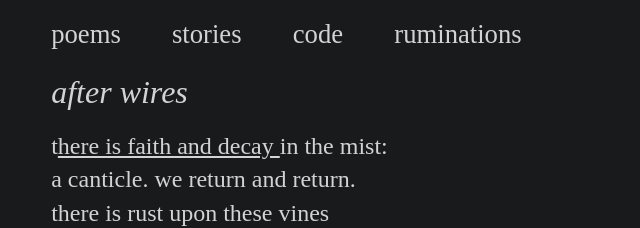
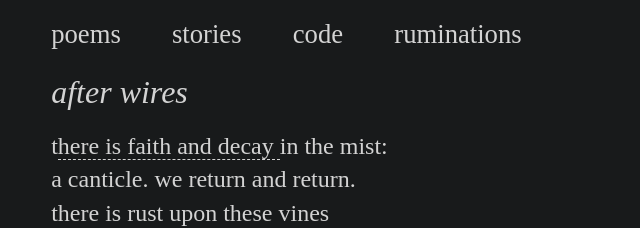
Before and after one commit to aryaburke/portfolio, a React (Create React App) app: page /poems in a window 1280 px wide. Shown: the top 228 px of the page, without its empty margins (0-640 px from the left). Built offline with nearby package versions, Linux system fonts and the light colour scheme.

Commit message:
dashed lines

```diff
--- a/src/App.css
+++ b/src/App.css
@@ -59,10 +59,10 @@ body {
   left: calc(var(--writingbox-width) + 5%);
   top: 30%;
   width: calc(90% - var(--writingbox-width));
-  border: 1px solid var(--main-white);
+  border: 1px dashed var(--main-white);
   position: fixed;
   padding: 10px;
-  border-radius: 20px;
+  border-radius: 10px;
 }
 
 .story-box{
@@ -84,7 +84,7 @@ body {
 }
 
 .annotated {
-  text-decoration: underline;
+  border-bottom: 1px dashed var(--main-white);
 }
 
 .code {
```
Also changed, not shown: 1 other file (tests, documents, lock files or other folders).
